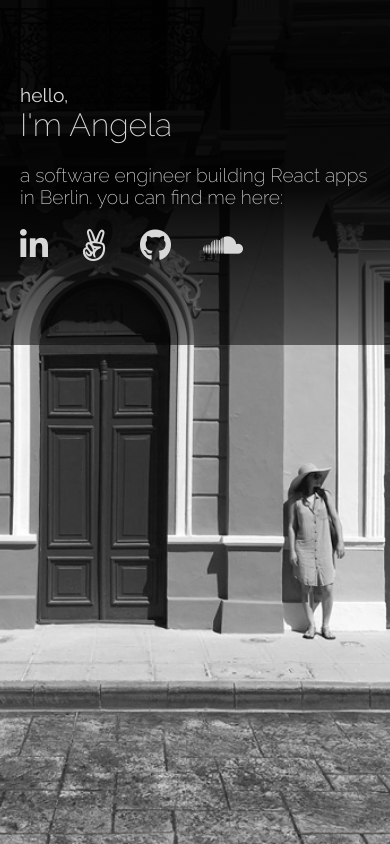
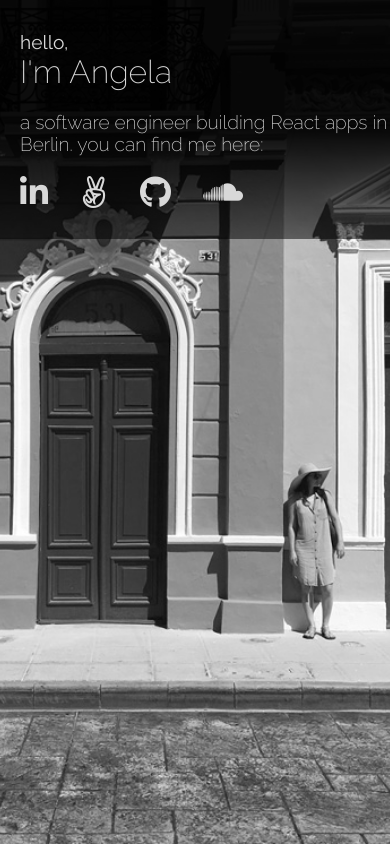
Before and after one commit to angelascerbo/personal-site, a React (Create React App) app: page / in a window 390 px wide. Built offline with nearby package versions, Linux system fonts and the light colour scheme.

Commit message:
fix mobile header

```diff
--- a/src/App.css
+++ b/src/App.css
@@ -1,13 +1,16 @@
 .app {
-  height: 100vh;
   width: 100%;
   color: #d8d8d8;
   background-color: black;
+  position: relative;
 }
 
 header {
   font-family: 'Raleway', sans-serif;
-  padding: 10vh 20px;
+  position: fixed;
+  top: 0;
+  padding: 8% 20px;
+  width: 100%;
   background: -moz-linear-gradient(top, rgba(0,0,0,.95) 55%, rgba(0,0,0,0.5) 100%); /* FF3.6-15 */
   background: -webkit-linear-gradient(top, rgba(0,0,0,.95) 55%, rgba(0,0,0,0.5) 100%); /* Chrome10-25,Safari5.1-6 */
   background: linear-gradient(to bottom, rgba(0,0,0,.95) 55%, rgba(0,0,0,0.5) 100%); /* W3C, IE10+, FF16+, Chrome26+, Opera12+, Safari7+ */
--- a/src/index.css
+++ b/src/index.css
@@ -1,5 +1,12 @@
 body {
+  min-height: 100vh;
+  /* mobile viewport bug fix */
+  min-height: -webkit-fill-available;
   margin: 0;
   padding: 0;
   font-family: sans-serif;
 }
+
+html {
+  height: -webkit-fill-available;
+}
```
Also changed, not shown: 1 other file (tests, documents, lock files or other folders).
